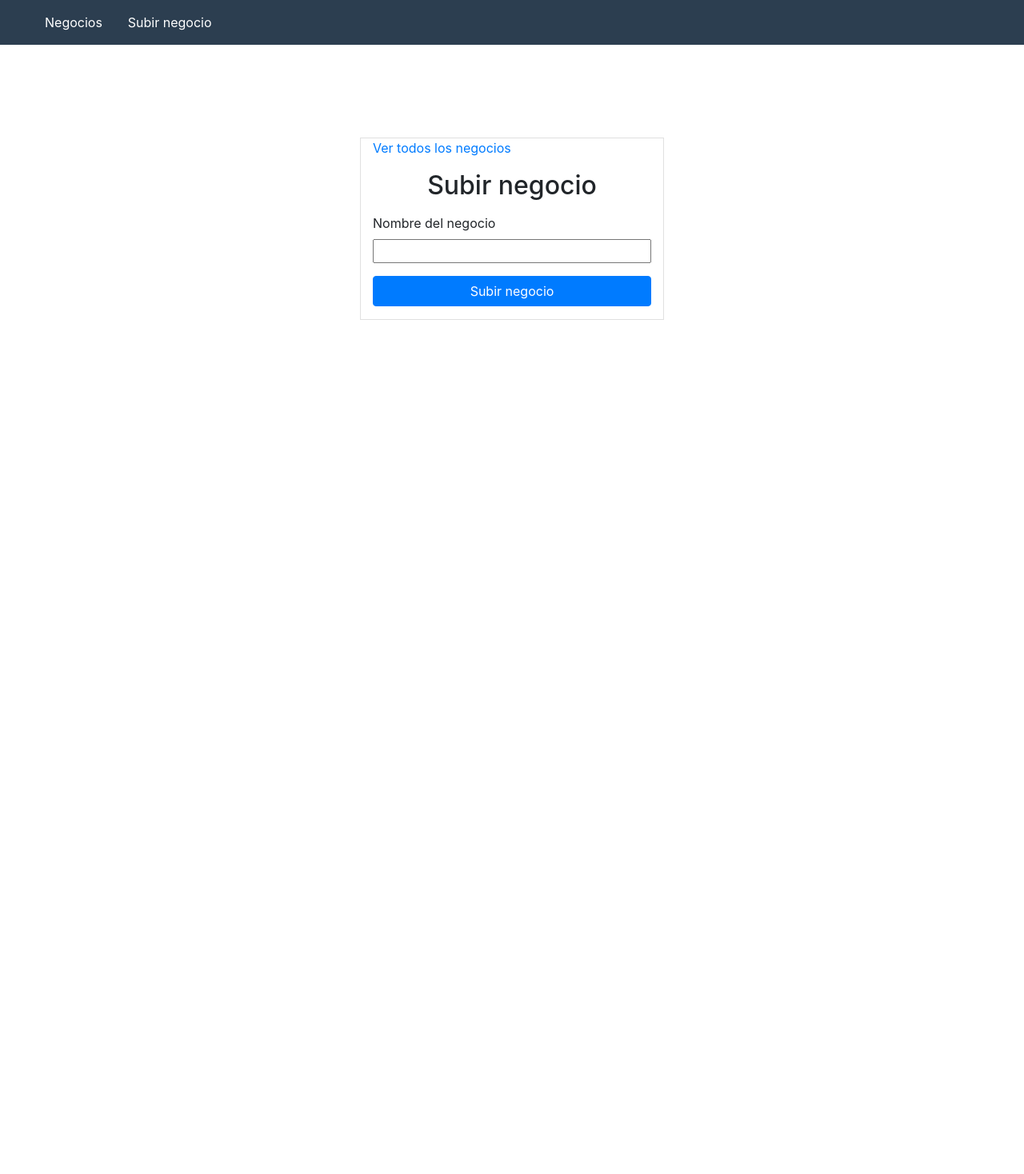
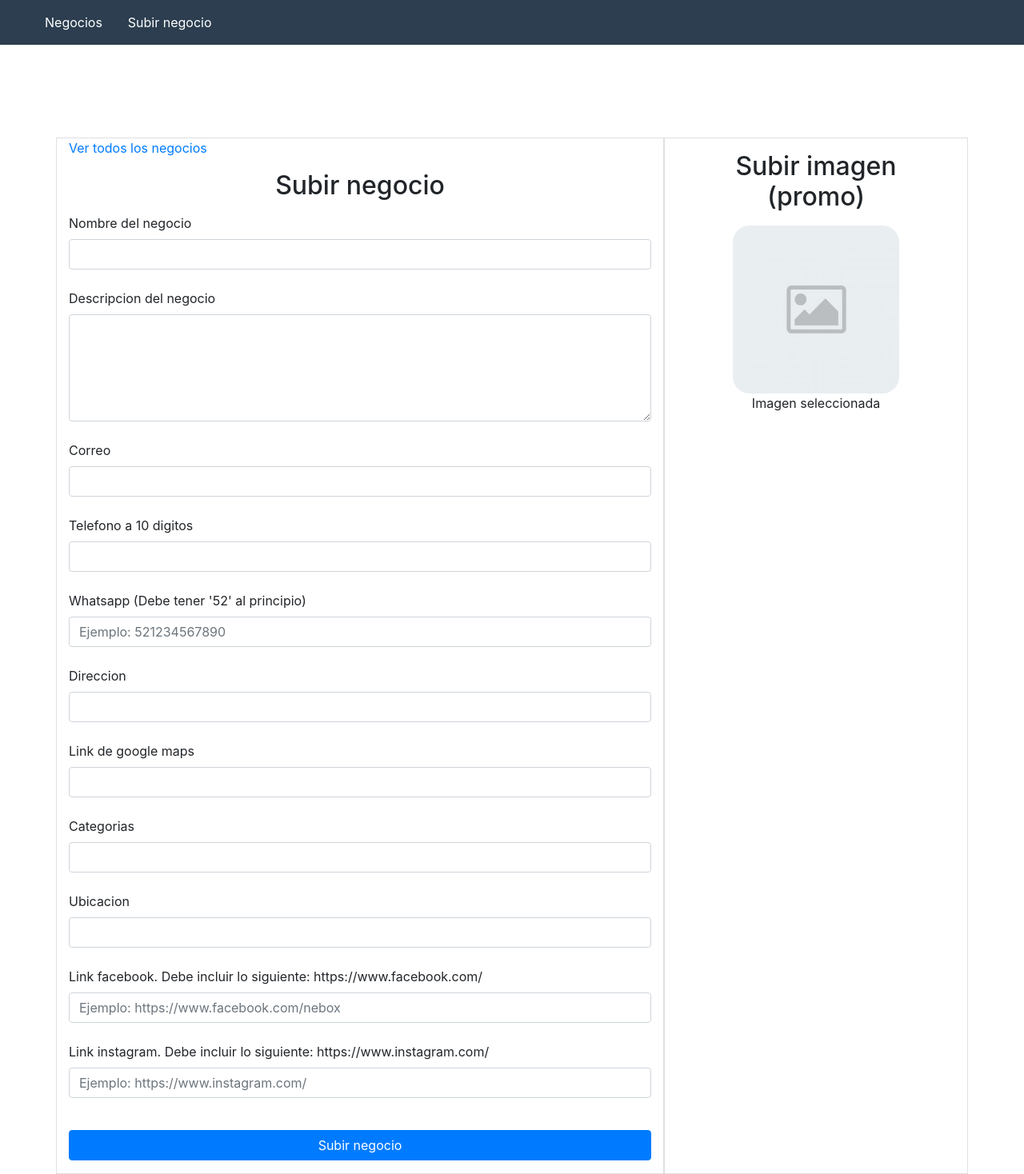
Before and after one commit to edguy37/nebox, a PHP site: page /nebox/vistas/alt.php in a window 1280 px wide. Shown: the whole page at 80% size. Before the commit the page ends 400 px from the top, so only its background shows below. Run offline with PHP 8.4, Linux system fonts and the light colour scheme.

Commit message:
nuevo formulario de alta negocios

```diff
--- a/vistas/alt.php
+++ b/vistas/alt.php
@@ -22,10 +22,10 @@
     </ul>
   </nav>
   <div class="container">
+    <form action="alt.php" method="post" enctype="multipart/form-data">
       <div class="row">
-      <div class="col-4 offset-md-4 form-div">
+        <div class="col-8 form-div">
           <a href="neg.php">Ver todos los negocios</a>
-        <form action="alt.php" method="post">
             <h2 class="mt-3 mb-3 text-center">Subir negocio</h2>
             <?php if (!empty($msg)): ?>
               <div class="alert <?php echo $msg_class ?>" role="alert">
@@ -34,14 +34,47 @@
             <?php endif; ?>
             <div class="form-group">
               <label for="nombre">Nombre del negocio</label><br>
-            <input type="text" name="nombre" value="">
+              <input class="form-control" type="text" name="nombre" value=""><br>
+              <label for="descripcion_negocio">Descripcion del negocio</label><br>
+              <textarea class="form-control" name="descripcion_negocio" id="" cols="30" rows="5"></textarea><br>
+              <label for="correo_negocio">Correo</label> <br>
+              <input class="form-control" type="text" name="correo_negocio" value=""><br>
+              <label for="telnegocio">Telefono a 10 digitos</label><br>
+              <input class="form-control" type="text" name="tel_negocio" value=""><br>
+              <label for="whats">Whatsapp (Debe tener '52' al principio)</label><br>
+              <input class="form-control" type="text" name="whats" value="" placeholder="Ejemplo: 521234567890"> <br>
+              <label for="direccion">Direccion</label><br>
+              <input class="form-control" type="text" name="direccion" value=""> <br>
+              <label for="maps">Link de google maps</label><br>
+              <input class="form-control" type="text" name="maps" value=""> <br>
+              <label for="categoria">Categorias</label><br>
+              <input class="form-control" type="text" name="categoria" value=""> <br>
+              <label for="ubicacion">Ubicacion</label><br>
+              <input class="form-control" type="text" name="ubicacion" value=""> <br>
+              <label for="facebook">Link facebook. Debe incluir lo siguiente: https://www.facebook.com/</label><br>
+              <input class="form-control" type="text" name="facebook" value="" placeholder="Ejemplo: https://www.facebook.com/nebox"> <br>
+              <label for="instagram"> Link instagram. Debe incluir lo siguiente: https://www.instagram.com/ </label><br>
+              <input class="form-control" type="text" name="instagram" value="" placeholder="Ejemplo: https://www.instagram.com/" class="last"> <br>
             </div>
             <div class="form-group">
               <button type="submit" name="alta_negocio" class="btn btn-primary btn-block">Subir negocio</button>
             </div>
-        </form>
+        </div>
+        <div class="col-4 form-div">
+          <h2 class="mt-3 mb-3 text-center">Subir imagen <br>(promo)</h2>
+          <div class="text-center form-group" style="position: relative;" >
+            <span class="img-div">
+              <div class="text-center img-placeholder"  onClick="triggerClick()">
+                <h4>Subir imagen</h4>
+              </div>
+              <img src="images/avatar.jpg" onClick="triggerClick()" id="profileDisplay">
+            </span>
+            <input type="file" name="profileImage" onChange="displayImage(this)" id="profileImage" class="form-control" style="display: none;">
+            <label>Imagen seleccionada</label>
           </div>
         </div>
+      </div>
+    </form>
   </div>
 </body>
 <script src="js/img-upload.js"></script>
--- a/vistas/processForm.php
+++ b/vistas/processForm.php
@@ -88,8 +88,68 @@
   }
   if(isset($_POST['alta_negocio'])){
     $nombre = $_POST['nombre'];
-    $sql = "INSERT INTO chicas SET NOMBRE='$nombre'";
-    if(mysqli_query($conn, $sql)){
+    $descripcion = $_POST['descripcion_negocio'];
+    $correo = $_POST['correo_negocio'];
+    $tel = $_POST['tel_negocio'];
+    $whats = $_POST['whats'];
+    $direccion = $_POST['direccion'];
+    $maps = $_POST['maps'];
+    $categoria = $_POST['categoria'];
+    $ubicacion = $_POST['ubicacion'];
+    $facebook = $_POST['facebook'];
+    $instagram = $_POST['instagram'];
+    $sql = "INSERT INTO chicas SET NOMBRE='$nombre', DESCRIPCION='$descripcion', CORREO='$correo', NUM_TEL='$tel', whats='$whats', direccion='$direccion', CATEGORIA='$categoria', UBICACION='$ubicacion', facebook='$facebook', insta='$instagram', MAPS='$maps'";
+    mysqli_query($conn, $sql);
+    $nid = mysqli_insert_id($conn);
+    if(mysqli_affected_rows($conn)){
+      if(isset($_FILES["profileImage"])){
+            // for the database
+        $imageName = time() . '-' . $_FILES["profileImage"]["name"];
+        // For image upload
+        $target_dir = "promos/";
+        $target_file = $target_dir . basename($imageName);
+        // VALIDATION
+        // validate image size. Size is calculated in Bytes
+        if($_FILES['profileImage']['size'] > 200000) {
+          $msg = "La imagen no debe pesar más de 200Kb";
+          $msg_class = "alert-danger";
+        }
+        // check if file exists
+        if(file_exists($target_file)) {
+          $msg = "La imagen ya existe";
+          $msg_class = "alert-danger";
+        }
+        // Upload image only if no errors
+        if (empty($error)) {
+          if(move_uploaded_file($_FILES["profileImage"]["tmp_name"], $target_file)) {
+            sleep(1);
+            $sql2 = "INSERT INTO promociones SET img='$imageName'";
+            mysqli_query($conn, $sql2);
+            if(mysqli_affected_rows($conn)){
+              $sql3 = "SELECT promoid FROM promociones WHERE img='$imageName'";
+              $results3 = mysqli_query($conn, $sql3);
+              $imgid = mysqli_fetch_all($results3, MYSQLI_ASSOC);
+              foreach($imgid as $id){
+                $idimg = $id['promoid'];
+                $sql4 = "INSERT INTO negocio_promos (`negocio_id`, `promo_id`) VALUES ($nid,$idimg)";
+                //  echo $nid . ' ' . $idimg;
+                $result4 = mysqli_query($conn, $sql4);
+              }
+              $msg = "Imagen subida exitosamente";
+              $msg_class = "alert-success";
+            } else {
+              $msg = "Hubo un error en la base de datos";
+              $msg_class = "alert-danger";
+            }
+            // if(mysqli_query($conn, $sql2)){
+            //   echo "mira";
+            // }
+          } else {
+            $msg = "Ocurrió un error al subir la imagen";
+            $msg_class = "alert-danger";
+          }
+        }
+      }
       $msg = "Negocio subido exitosamente";
       $msg_class = "alert-success";
     } else {
```
Lines whose indentation alone changed are shown as unchanged.
